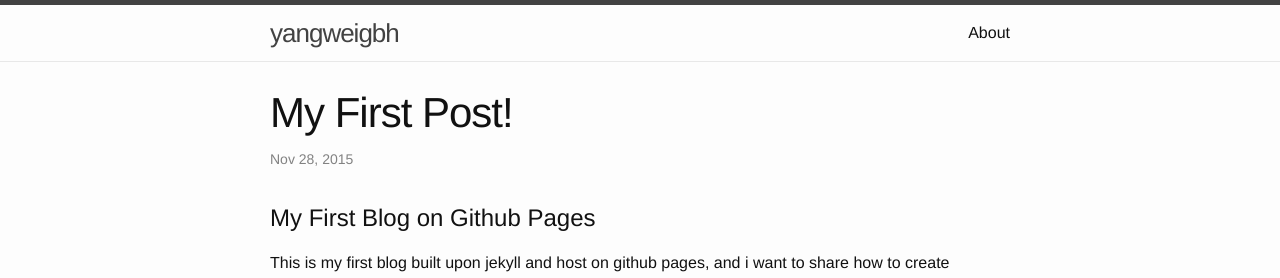
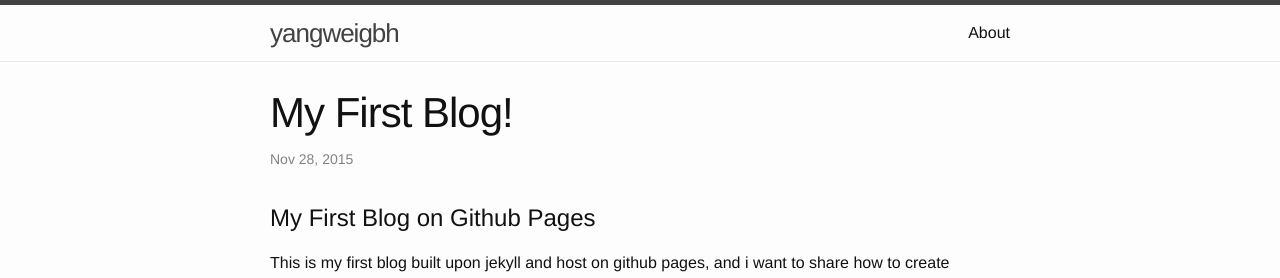
Before and after one commit to yangweigbh/yangweigbh.github.io, a Jekyll site: the page built from _posts/2015-11-28-my-first-post.markdown, in a window 1280 px wide. Shown: the top 278 px of the page. Built offline with Jekyll 4.4.1, drawn with Linux system fonts in a browser that asks for light colours.

Commit message:
modify category and title

```diff
--- a/_posts/2015-11-28-my-first-post.markdown
+++ b/_posts/2015-11-28-my-first-post.markdown
@@ -1,8 +1,8 @@
 ---
 layout: post
-title:  "My First Post!"
+title:  "My First Blog!"
 date:   2015-11-28 20:18:09 +0800
-categories: jekyll update
+category: IT
 ---
 
 #My First Blog on Github Pages
```
